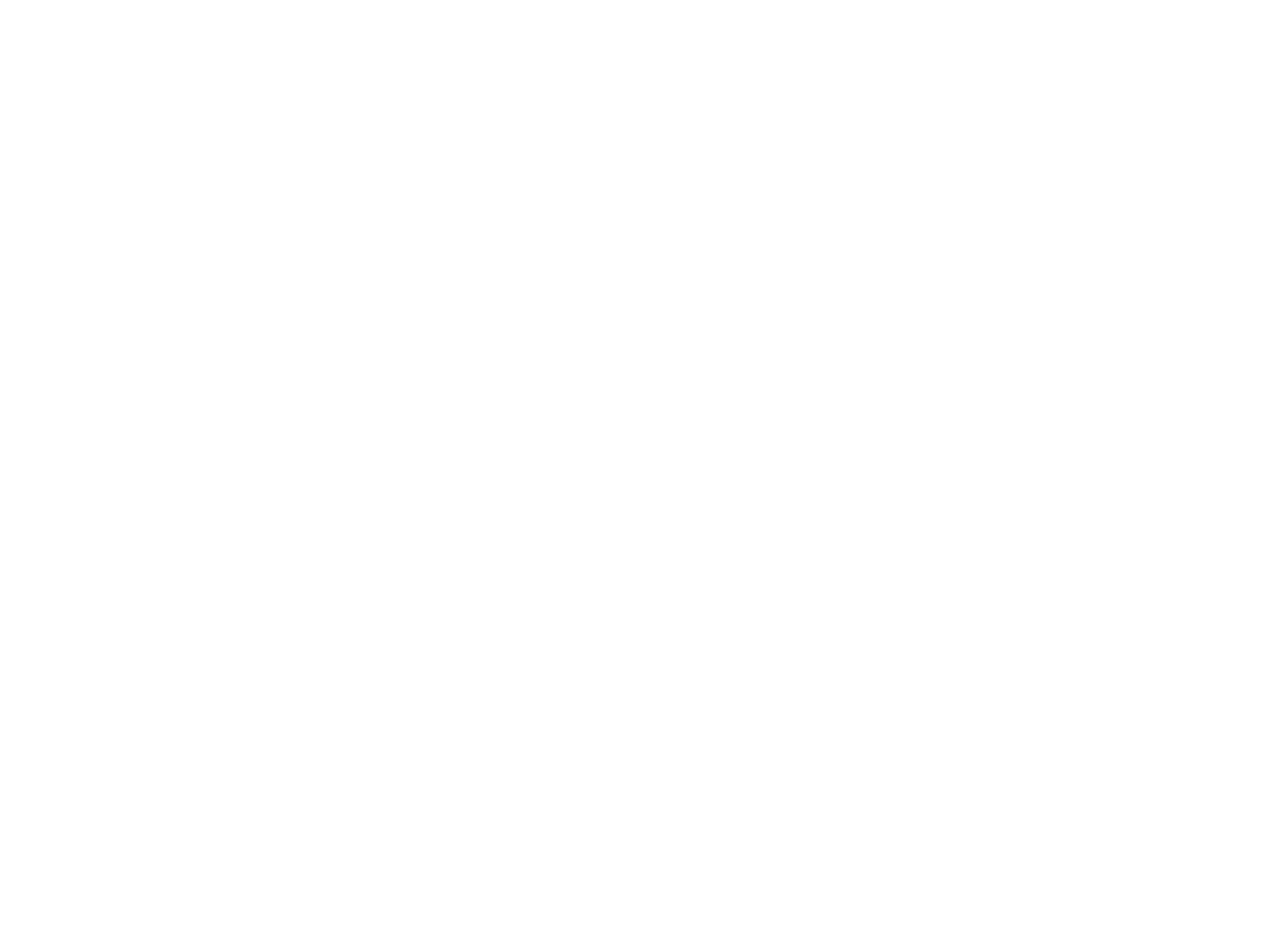
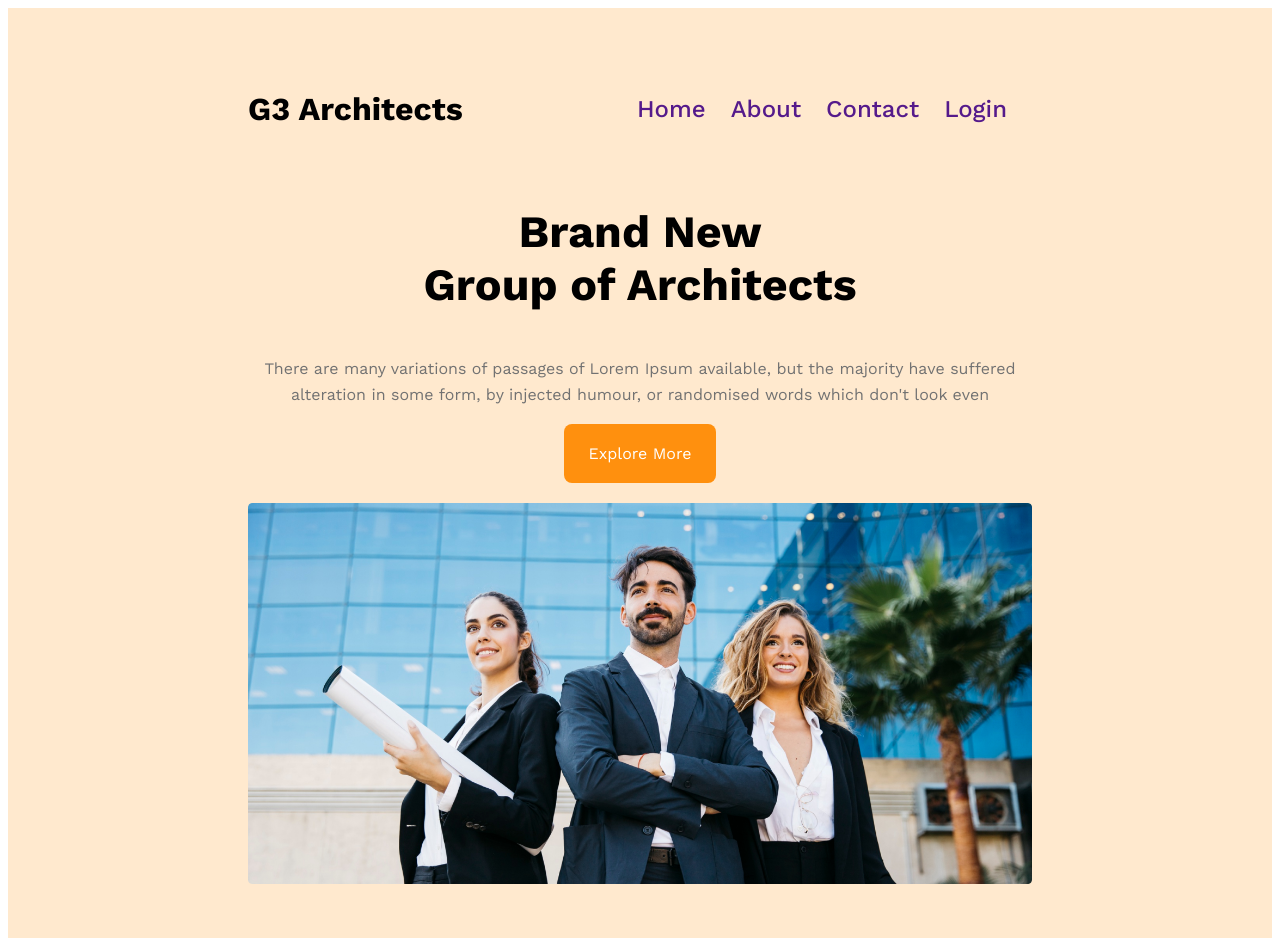
Before and after one commit to mdmanik26/architect-website, a plain HTML site: page index.html in a window 1280 px wide. Before the commit the page ends 800 px from the top, so only its background shows below. Drawn offline with nearby package versions, Linux system fonts and the light colour scheme.

Commit message:
header section done

```diff
--- a/index.html
+++ b/index.html
@@ -10,6 +10,40 @@
 <link href="https://fonts.googleapis.com/css2?family=Open+Sans:ital,wght@0,400;0,700;1,800&family=Work+Sans:wght@200;300;400;500;600;700;800;900&display=swap" rel="stylesheet">
 </head>
 <body>
+    <header>
+        <nav class="main_nav">
+            <h3 class="header_Title">
+                G3 Architects
+            </h3>
+            <ul>
+                <li><a href="">Home</a></li>
+                <li><a href="">About</a></li>
+                <li><a href="">Contact</a></li>
+                <li><a href="">Login</a></li>
+            </ul>
+        </nav>
+
+        <div class="banner">
+            <div class="header_content">
+                <h3 class="content_Header">
+                    Brand New <br> Group of Architects
+                </h3>
+                <p class="header_Info">
+                    There are many variations of passages of Lorem Ipsum available, but the majority have suffered alteration in some form, by injected humour, or randomised words which don't look even
+                </p>
+                <button class="btn_Primary">Explore More</button>
+
+            </div>
+            <img src="./images/banner.png" alt="" class="header_Image">
+
+
+        </div>
+
+
+
+
+
+    </header>
 
 </body>
 </html>
--- a/style.css
+++ b/style.css
@@ -0,0 +1,115 @@
+* {
+    font-family: work sans;
+
+}
+
+
+header {
+    background: #ff8f0e33;
+    padding: 50px 240px;
+}
+
+.header_Title {
+    font-size: 2rem;
+}
+
+.main_nav {
+    display: flex;
+    justify-content: space-between;
+    align-items: center;
+    margin: auto;
+}
+
+ul {
+    display: flex;
+    justify-content: center;
+    align-items: center;
+}
+
+ul li {
+    list-style-type: none;
+    margin-right: 25px;
+    font-size: 1.5rem;
+    font-weight: 500;
+}
+
+ul li a {
+    text-decoration: none;
+
+}
+
+.content_Header {
+    font-size: 2.8rem;
+    font-weight: 700;
+}
+
+.header_content {
+    max-width: 860px;
+    text-align: center;
+    margin: 20px auto;
+}
+
+.header_Info {
+    color:#727272;
+    text-align: center;
+    font-size: 1rem;
+    font-weight: 400;
+    line-height: 26px;
+}
+.banner img{
+    width: 100%;
+}
+
+
+.btn_Primary {
+    border-radius: 8px;
+    background: #FF900E;
+    border: none;
+    padding: 20px 25px;
+    color: white;
+    font-size: 1rem;
+
+}
+
+
+
+.banner{
+    margin: auto;
+}
+
+
+
+
+
+
+
+
+
+
+
+
+
+
+
+
+
+
+
+/* responsive website */
+@media screen and (max-width:576px) {
+    header{
+        padding: 20px;
+    }
+    .main_nav{
+        flex-direction: column;
+    }
+}
+@media screen and (min-width:576px) and (max-width:960px) {
+    header{
+        padding: 50px;
+    }
+
+    .main_nav{
+        flex-direction: column;
+    }
+}
```
